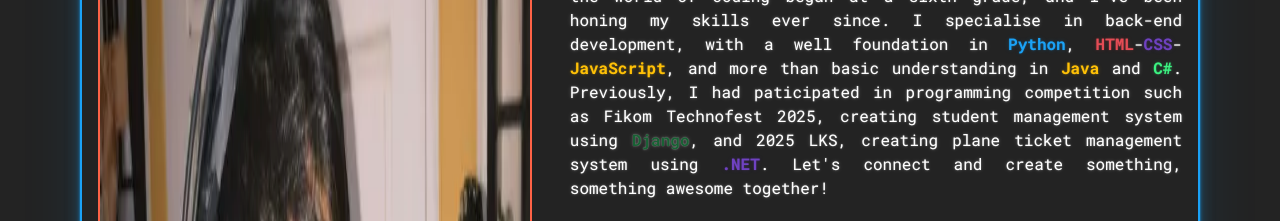
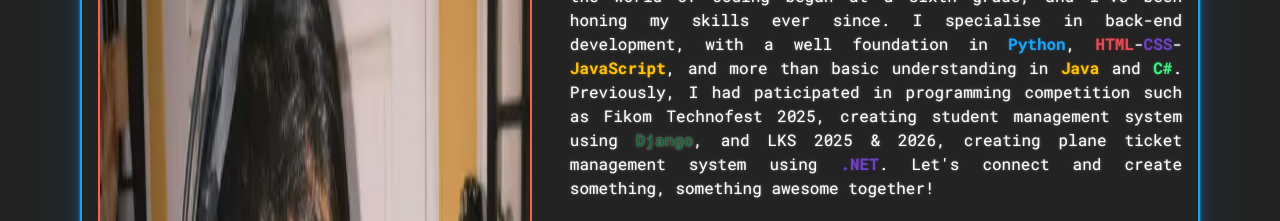
Before and after one commit to username251/portfolio-pkl, a plain HTML site: page index.html in a window 1280 px wide. Shown: the part 1220-1441 px from the top of the page. Drawn offline with Linux system fonts and the light colour scheme.

Commit message:
added one competition

```diff
--- a/index.html
+++ b/index.html
@@ -37,7 +37,7 @@
                     <div class="card-text-container">
                         <h1 class="card-text">Hi there!</h1>
                         <p class="card-text" style="text-align: justify; font-family: 'Roboto Mono', monospace; font-size: medium;">
-                            My name is <strong class="text-light">mehmed al fatih</strong>, often called <strong class="text-light">mason</strong> as my public persona. I'm passionate vocational high school developer from Airlangga, with a capability for creating dynamic and user-friendly web applications, to problem solving. My journey into the world of coding began at a sixth grade, and I've been honing my skills ever since. I specialise in back-end development, with a well foundation in <strong class="text-info">Python</strong>, <strong class="text-danger">HTML</strong>-<strong class="text-primary">CSS</strong>-<strong class="text-warning">JavaScript</strong>, and more than basic understanding in <strong class="text-warning">Java</strong> and <strong class="text-success">C#</strong>. Previously, I had paticipated in programming competition such as Fikom Technofest 2025, creating student management system using <strong class="text-success-emphasis">Django</strong>, and 2025 LKS, creating plane ticket management system using <strong class="text-primary">.NET</strong>. Let's connect and create something, something awesome together!
+                            My name is <strong class="text-light">mehmed al fatih</strong>, often called <strong class="text-light">mason</strong> as my public persona. I'm passionate vocational high school developer from Airlangga, with a capability for creating dynamic and user-friendly web applications, to problem solving. My journey into the world of coding began at a sixth grade, and I've been honing my skills ever since. I specialise in back-end development, with a well foundation in <strong class="text-info">Python</strong>, <strong class="text-danger">HTML</strong>-<strong class="text-primary">CSS</strong>-<strong class="text-warning">JavaScript</strong>, and more than basic understanding in <strong class="text-warning">Java</strong> and <strong class="text-success">C#</strong>. Previously, I had paticipated in programming competition such as Fikom Technofest 2025, creating student management system using <strong class="text-success-emphasis">Django</strong>, and LKS 2025 & 2026, creating plane ticket management system using <strong class="text-primary">.NET</strong>. Let's connect and create something, something awesome together!
                         </p>
                         <h5 class="text-info mt-4 mb-3">Programming language I've learned so far (including HTML, CSS)</h5>
                         <div class="badges" style="display: flex; gap: 0.5cm; flex-wrap: wrap;">
```
